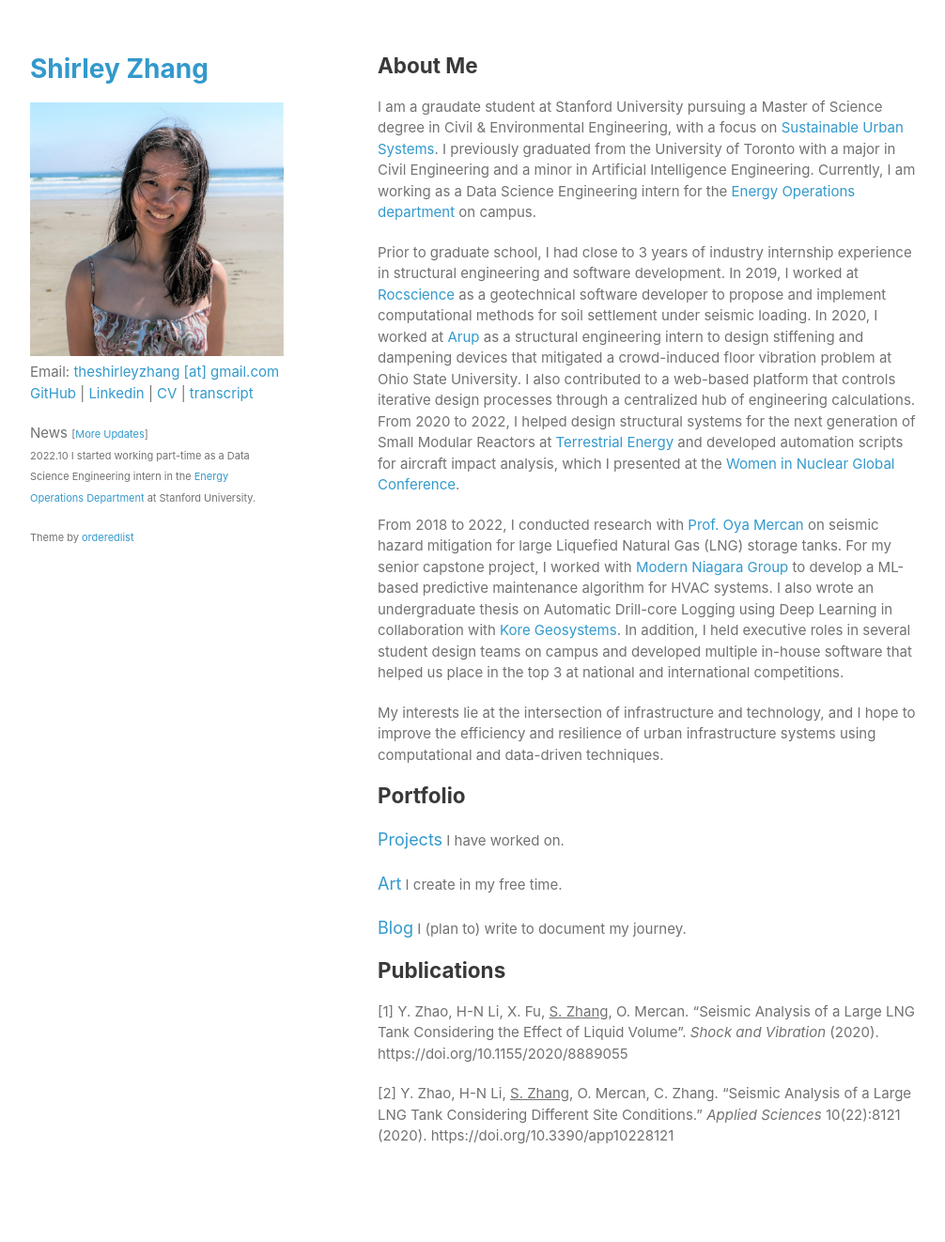
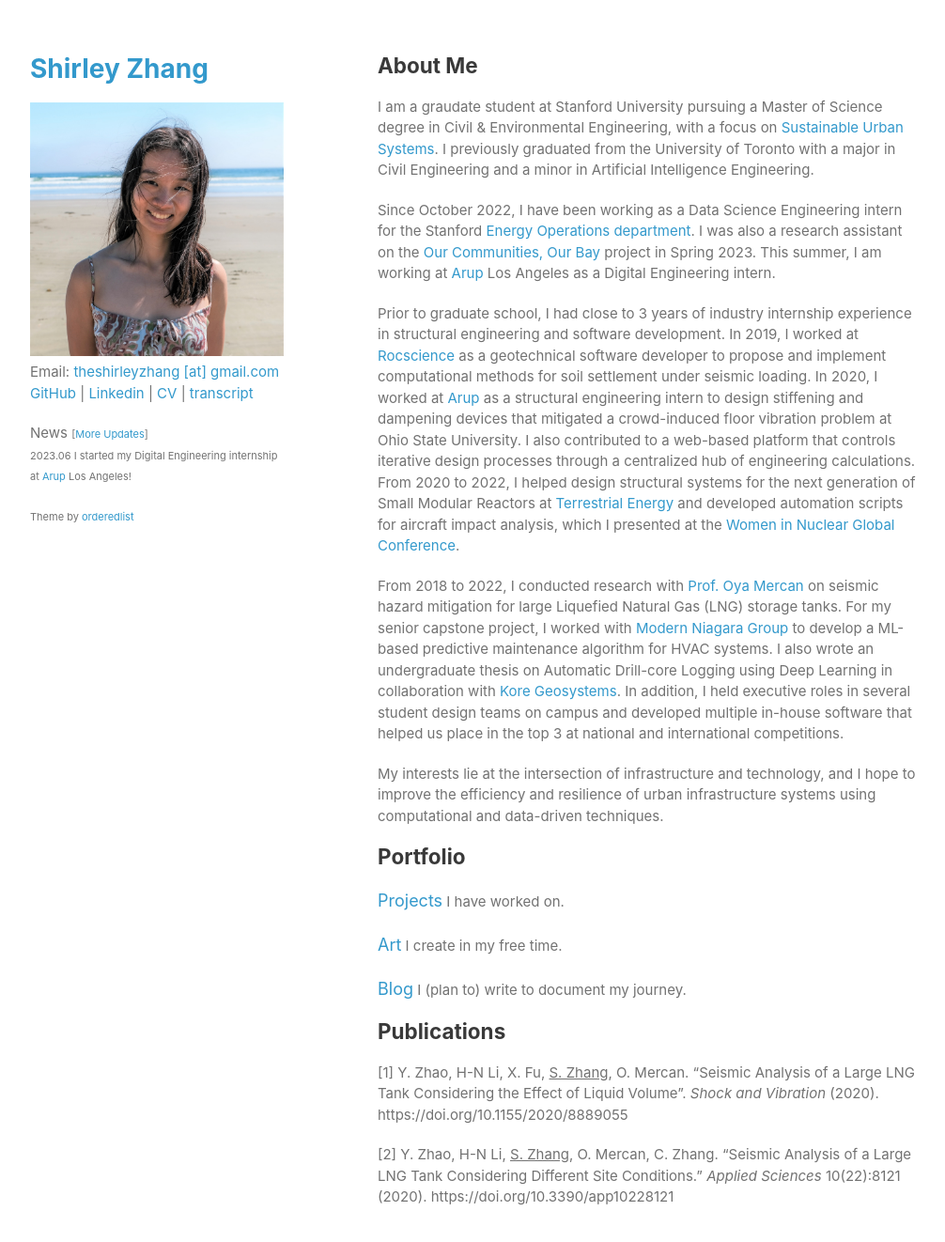
Before and after one commit to shirleyzhang2/shirleyzhang2.github.io, a Jekyll site: the page built from index.md, in a window 1280 px wide and 1356 px high. Shown: the top 1322 px of the window at 94% size, without its empty margins (133-1139 px from the left). Built offline with Jekyll 4.4.1, drawn with Linux system fonts in a browser that asks for light colours.

Commit message:
June 2023 update

```diff
--- a/_layouts/default.html
+++ b/_layouts/default.html
@@ -25,7 +25,7 @@
           <a href="/docs/cv/Zhang_Shirley_Resume.pdf">CV</a> | <a href="/docs/cv/Zhang_Shirley_transcript_UofT.pdf">transcript</a>
         </p>
         <p>News <small>[<a href="https://shirleyzhang2.github.io/news.html">More Updates</a>] <br>
-          2022.10  I started working part-time as a Data Science Engineering intern in the <a href="https://lbre.stanford.edu/sem/what-we-do/campus-energy-operations">Energy Operations Department</a> at Stanford University.</small>
+          2023.06  I started my Digital Engineering internship at <a href="https://www.arup.com/">Arup</a> Los Angeles!</small>
         </p>
 
         <p><small>Theme by <a href="https://github.com/orderedlist">orderedlist</a></small></p>
--- a/index.md
+++ b/index.md
@@ -3,7 +3,9 @@ layout: default
 ---
 ## About Me
 
-I am a graudate student at Stanford University pursuing a Master of Science degree in Civil & Environmental Engineering, with a focus on [Sustainable Urban Systems](https://cee.stanford.edu/academics-admission/graduate-degrees/ms-programs/sustainable-design-construction-sdc#SDCSUS). I previously graduated from the University of Toronto with a major in Civil Engineering and a minor in Artificial Intelligence Engineering. Currently, I am working as a Data Science Engineering intern for the [Energy Operations department](https://lbre.stanford.edu/sem/what-we-do/campus-energy-operations) on campus.
+I am a graudate student at Stanford University pursuing a Master of Science degree in Civil & Environmental Engineering, with a focus on [Sustainable Urban Systems](https://cee.stanford.edu/academics-admission/graduate-degrees/ms-programs/sustainable-design-construction-sdc#SDCSUS). I previously graduated from the University of Toronto with a major in Civil Engineering and a minor in Artificial Intelligence Engineering.
+
+Since October 2022, I have been working as a Data Science Engineering intern for the Stanford [Energy Operations department](https://lbre.stanford.edu/sem/what-we-do/campus-energy-operations). I was also a research assistant on the [Our Communities, Our Bay](https://www.ourcommunitiesourbay.org/) project in Spring 2023. This summer, I am working at [Arup](https://www.arup.com/) Los Angeles as a Digital Engineering intern.
 
 Prior to graduate school, I had close to 3 years of industry internship experience in structural engineering and software development. In 2019, I worked at [Rocscience](https://www.rocscience.com/) as a geotechnical software developer to propose and implement computational methods for soil settlement under seismic loading. In 2020, I worked at [Arup](https://www.arup.com/) as a structural engineering intern to design stiffening and dampening devices that mitigated a crowd-induced floor vibration problem at Ohio State University. I also contributed to a web-based platform that controls iterative design processes through a centralized hub of engineering calculations. From 2020 to 2022, I helped design structural systems for the next generation of Small Modular Reactors at [Terrestrial Energy](https://www.terrestrialenergy.com/) and developed automation scripts for aircraft impact analysis, which I presented at the [Women in Nuclear Global Conference](https://win-global.org/activities/annual).
 
```
Also changed, not shown: news.md (+6 -0 lines).
